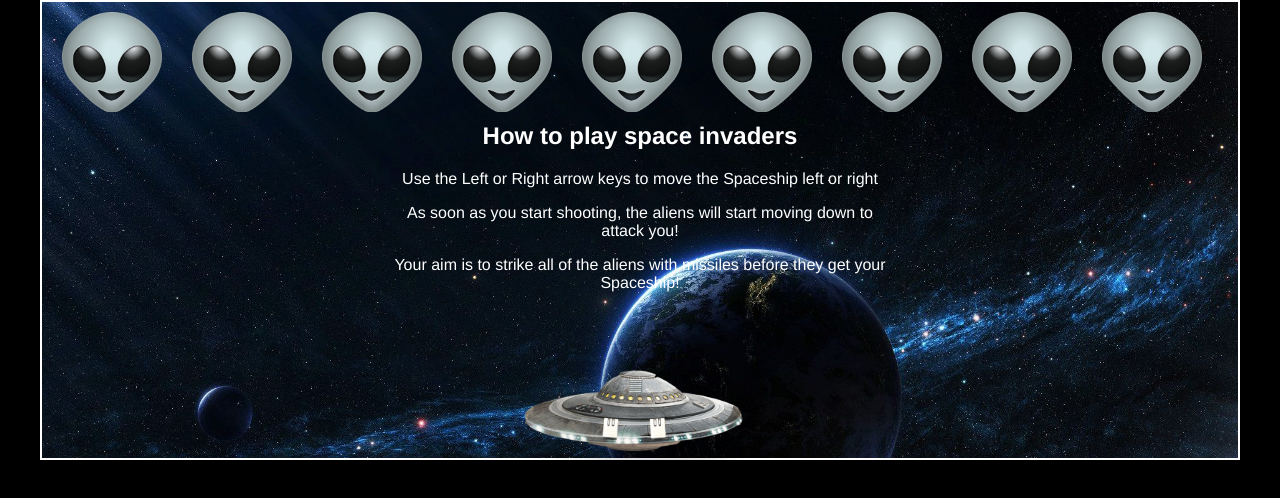
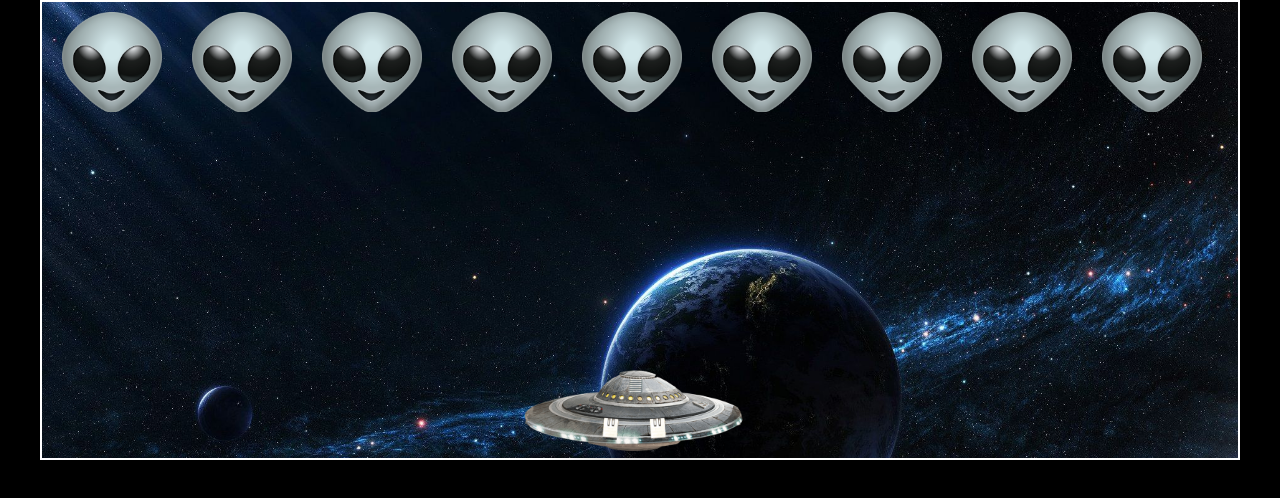
Before and after one commit to SunnyAjimalJS/Space-Invaders, a plain HTML site: page index.html in a window 1280 px wide. Shown: the part 106-604 px from the top of the page. Drawn offline with nearby package versions, Linux system fonts and the light colour scheme.

Commit message:
worked on game

```diff
--- a/app.js
+++ b/app.js
@@ -83,6 +83,10 @@ const instructions =  `<div class="instructions">
 
 document.getElementById("instructions").innerHTML += instructions;
 
+// 1 - write the onkeydown for spacebar
+// 2- write the empty string for .innerHTML = "" after
+// TIMER - Add in
+
 // instructions();
 
 
--- a/index.html
+++ b/index.html
@@ -26,7 +26,7 @@
 
             </div>
 
-            <div id="instructions"></div>
+            <!-- <div id="instructions"></div> -->
             <div id="hero"></div>
             <div id="missiles"></div>
     </section>
```
